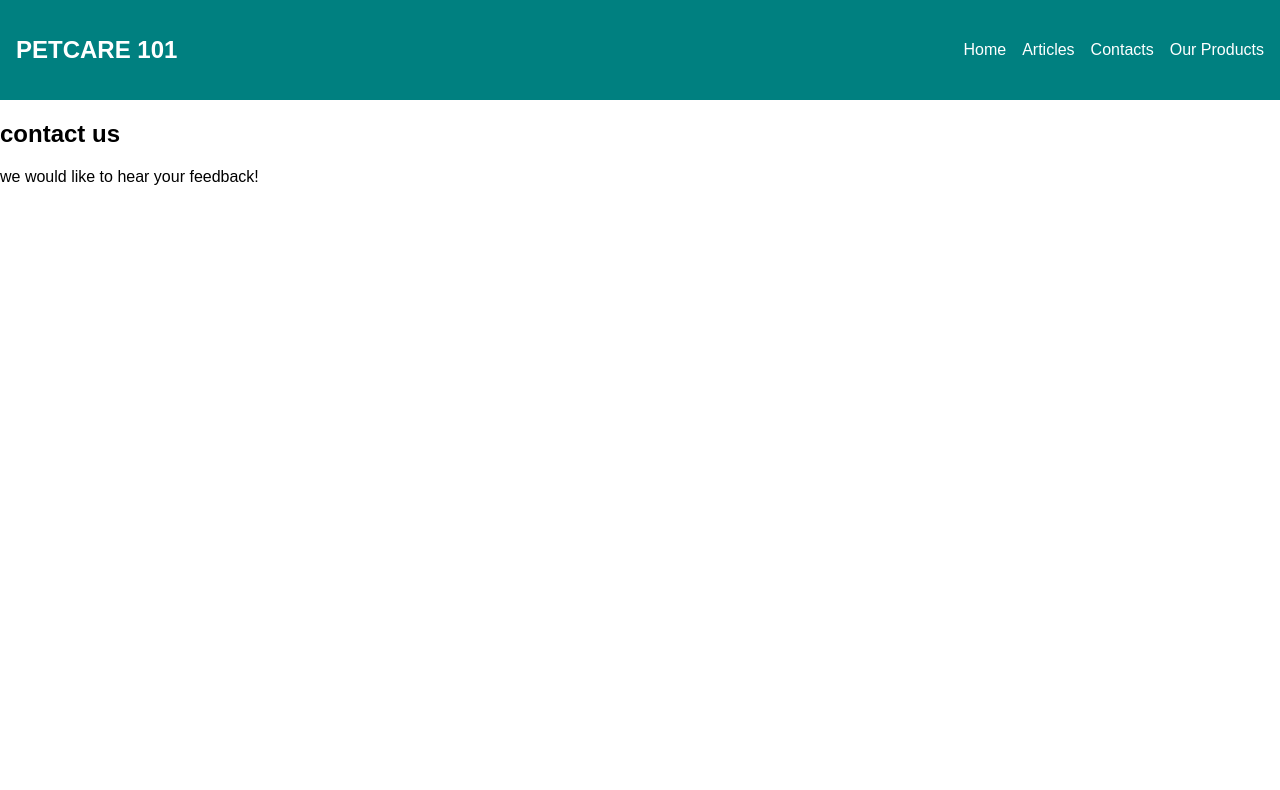
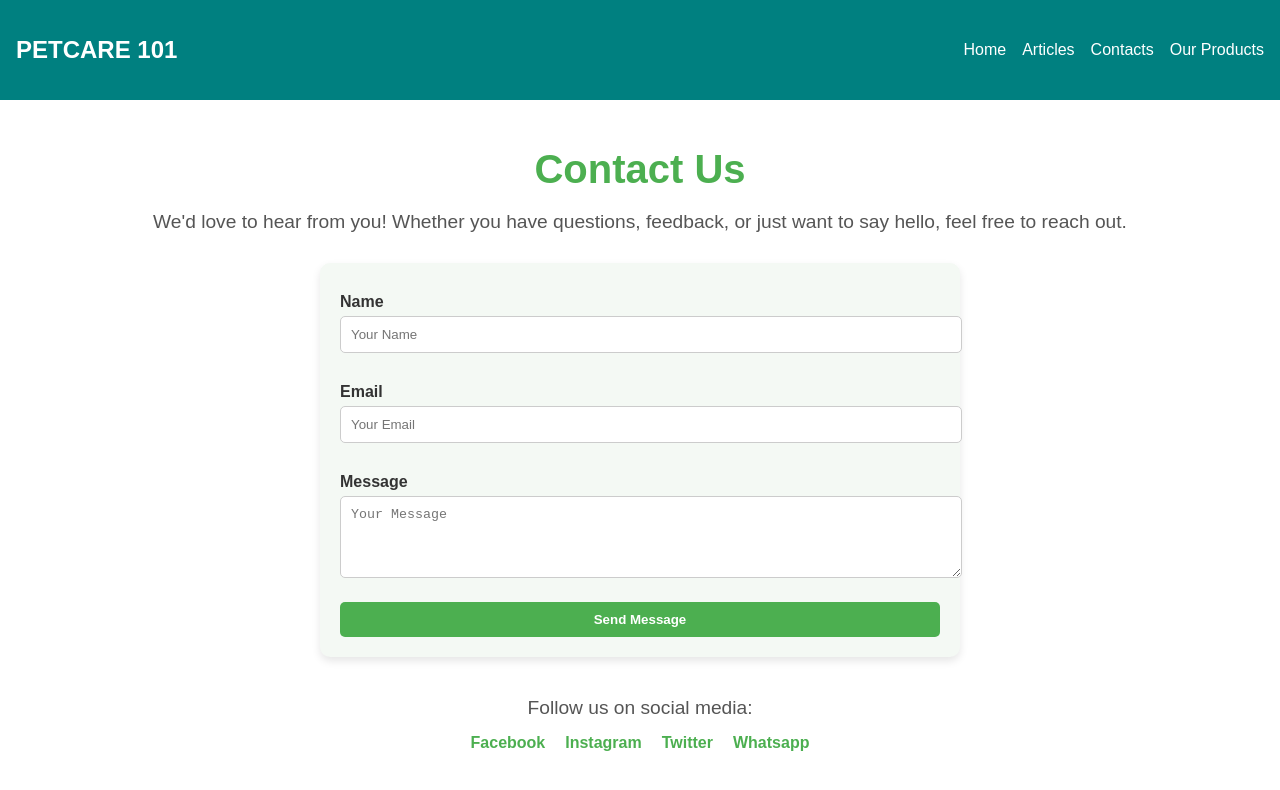
Before and after one commit to Brayan-nuh/PETCARE101.APP, a React (Create React App) app: page /Contacts in a window 1280 px wide. Shown: the top 790 px of the page. Built offline with nearby package versions, Linux system fonts and the light colour scheme.

Commit message:
contacts

```diff
--- /dev/null
+++ b/src/pages/Contacts.css
@@ -0,0 +1,85 @@
+/* src/pages/Contact.css */
+
+.contact {
+    font-family: Arial, sans-serif;
+    color: #333;
+    padding: 20px;
+  }
+
+  .contact h1 {
+    text-align: center;
+    font-size: 2.5rem;
+    color: #4CAF50;
+    margin-bottom: 10px;
+  }
+
+  .contact p {
+    text-align: center;
+    font-size: 1.2rem;
+    color: #555;
+    margin-bottom: 30px;
+  }
+
+  .contact-form {
+    max-width: 600px;
+    margin: 0 auto;
+    background-color: #f4f9f4;
+    padding: 20px;
+    border-radius: 10px;
+    box-shadow: 0 4px 8px rgba(0, 0, 0, 0.1);
+  }
+
+  .contact-form label {
+    display: block;
+    font-weight: bold;
+    margin: 10px 0 5px;
+    color: #333;
+  }
+
+  .contact-form input,
+  .contact-form textarea {
+    width: 100%;
+    padding: 10px;
+    margin-bottom: 20px;
+    border-radius: 5px;
+    border: 1px solid #ccc;
+  }
+
+  .contact-form button {
+    width: 100%;
+    padding: 10px;
+    background-color: #4CAF50;
+    color: #fff;
+    font-weight: bold;
+    border: none;
+    border-radius: 5px;
+    cursor: pointer;
+    transition: background-color 0.3s;
+  }
+
+  .contact-form button:hover {
+    background-color: #45a049;
+  }
+
+  .social-media {
+    text-align: center;
+    margin-top: 40px;
+  }
+
+  .social-media p {
+    font-size: 1.2rem;
+    color: #555;
+    margin-bottom: 15px;
+  }
+
+  .social-link {
+    margin: 0 10px;
+    text-decoration: none;
+    color: #4CAF50;
+    font-weight: bold;
+    transition: color 0.3s;
+  }
+
+  .social-link:hover {
+    color: #45a049;
+  }
--- a/src/pages/Contacts.js
+++ b/src/pages/Contacts.js
@@ -1,11 +1,34 @@
 import React from "react";
+import './Contacts.css';
 function Contacts(){
     return(
-    <div>
-        <h2>contact us</h2>
-        <p>we would like to hear your feedback!</p>
+        <div className="contact">
+        <h1>Contact Us</h1>
+        <p>We'd love to hear from you! Whether you have questions, feedback, or just want to say hello, feel free to reach out.</p>
 
-    </div>
+        <div className="contact-form">
+          <form>
+            <label htmlFor="name">Name</label>
+            <input type="text" id="name" placeholder="Your Name" required />
+
+            <label htmlFor="email">Email</label>
+            <input type="email" id="email" placeholder="Your Email" required />
+
+            <label htmlFor="message">Message</label>
+            <textarea id="message" rows="4" placeholder="Your Message" required></textarea>
+
+            <button type="submit">Send Message</button>
+          </form>
+        </div>
+
+        <div className="social-media">
+          <p>Follow us on social media:</p>
+          <a href="#"target="_blank" className="social-link">Facebook</a>
+          <a href="#" target="_blank"className="social-link">Instagram</a>
+          <a href="#"target="_blank" className="social-link">Twitter</a>
+          <a href="#" target="_blank" className="social-link">Whatsapp</a>
+        </div>
+      </div>
     );
 }
 
```
